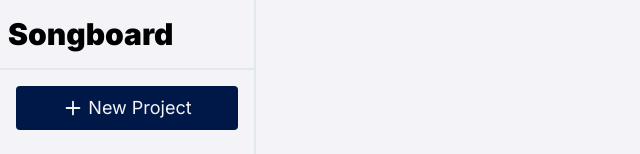
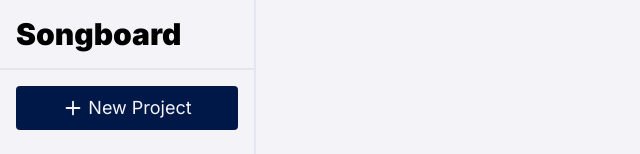
Before and after one commit to igutzzz/songboard, a Next.js app: page / in a window 1280 px wide. Shown: the top 154 px of the page, without its empty margins (0-640 px from the left). Built offline with nearby package versions, Linux system fonts and the light colour scheme.

Commit message:
fix: ajuste do padding do logo

```diff
--- a/app/components/Menu.js
+++ b/app/components/Menu.js
@@ -6,7 +6,7 @@ import { Home, Library, Plus, Folder, ChevronUp } from "lucide-react";
 export default function Menu(){
     return(
         <aside className="h-screen w-1/5 border-r-2 border-slate-200">
-            <div className="px-2 py-4 border-b-2">
+            <div className="px-4 py-4 border-b-2">
                 <h1 className="text-3xl font-black">Songboard</h1>
             </div>
             <div className="p-4">
```
